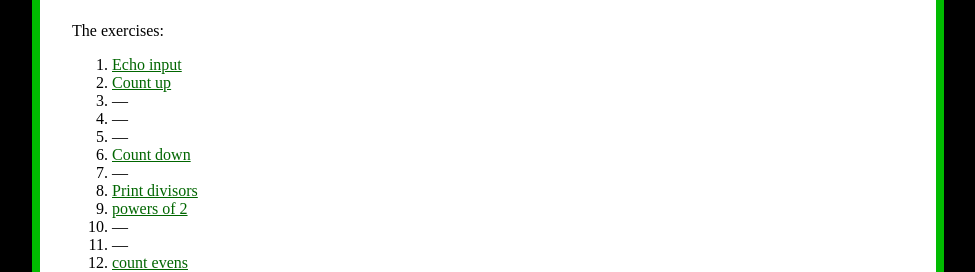
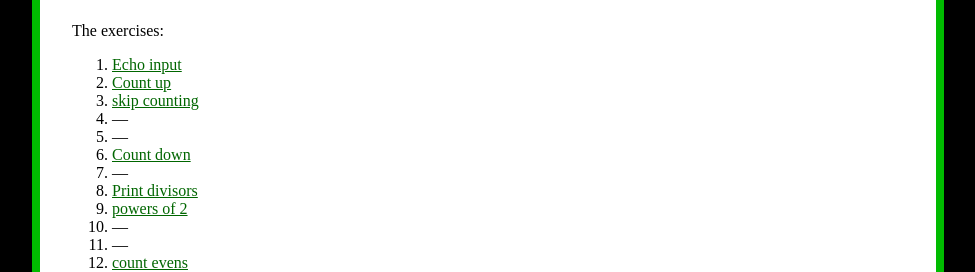
Before and after one commit to ycpcs/cs101-spring2018, a Jekyll site: the page built from assign/assign03.md, in a window 1280 px wide. Shown: the part 309-581 px from the top of the page, without its empty margins (152-1127 px from the left). Built offline with Jekyll 4.4.1, drawn with Linux system fonts in a browser that asks for light colours.

Commit message:
added skip counting exercise

```diff
--- a/assign/assign03.md
+++ b/assign/assign03.md
@@ -17,7 +17,7 @@
 
 1. [Echo input](https://cs.ycp.edu/cloudcoder/#exercise?c=17,p=870)
 2. [Count up](https://cs.ycp.edu/cloudcoder/#exercise?c=17,p=873)
-3. &mdash;
+3. [skip counting](https://cs.ycp.edu/cloudcoder/#exercise?c=17,p=881)
 4. &mdash;
 5. &mdash;
 6. [Count down](https://cs.ycp.edu/cloudcoder/#exercise?c=17,p=880)
```
